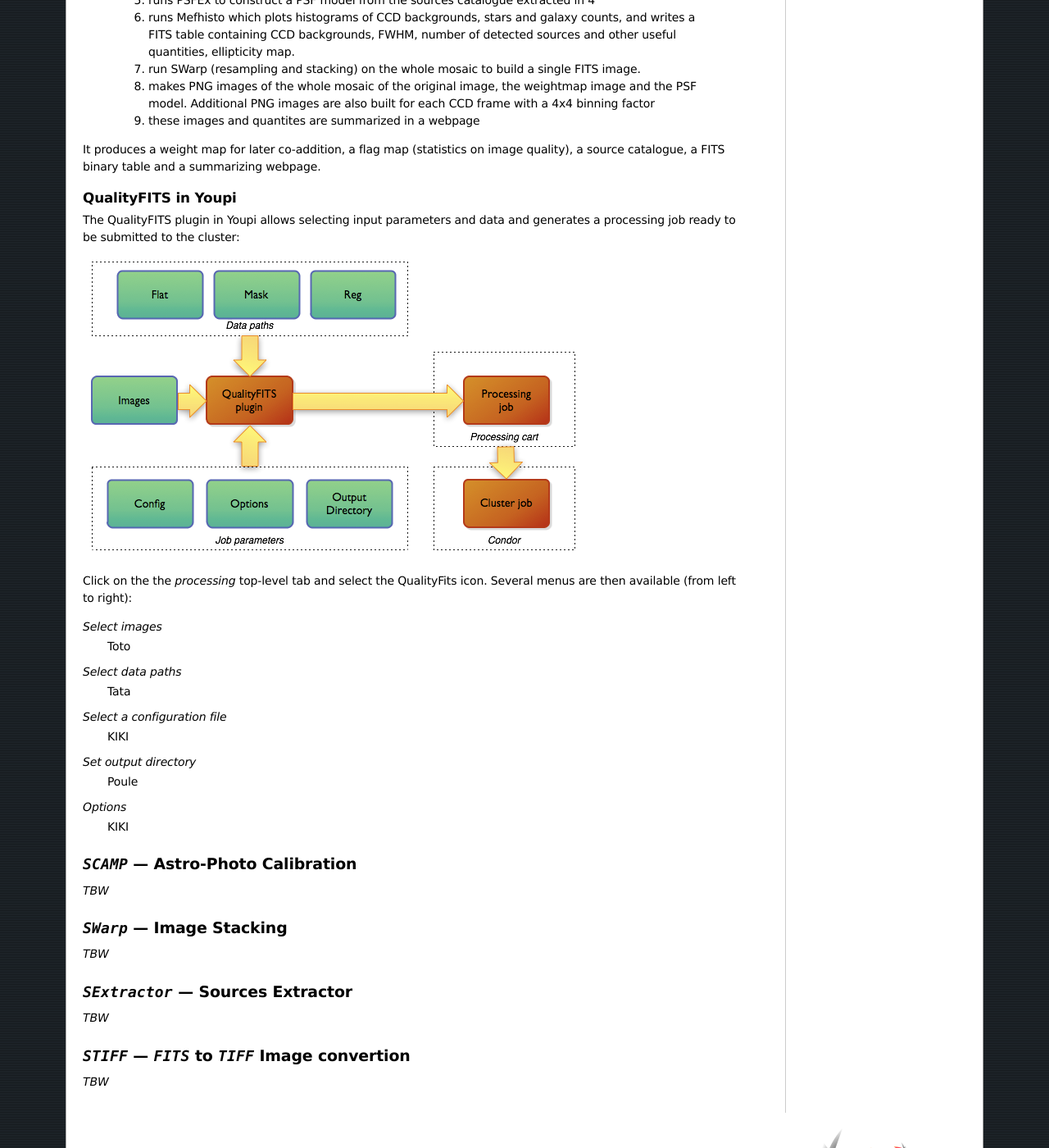
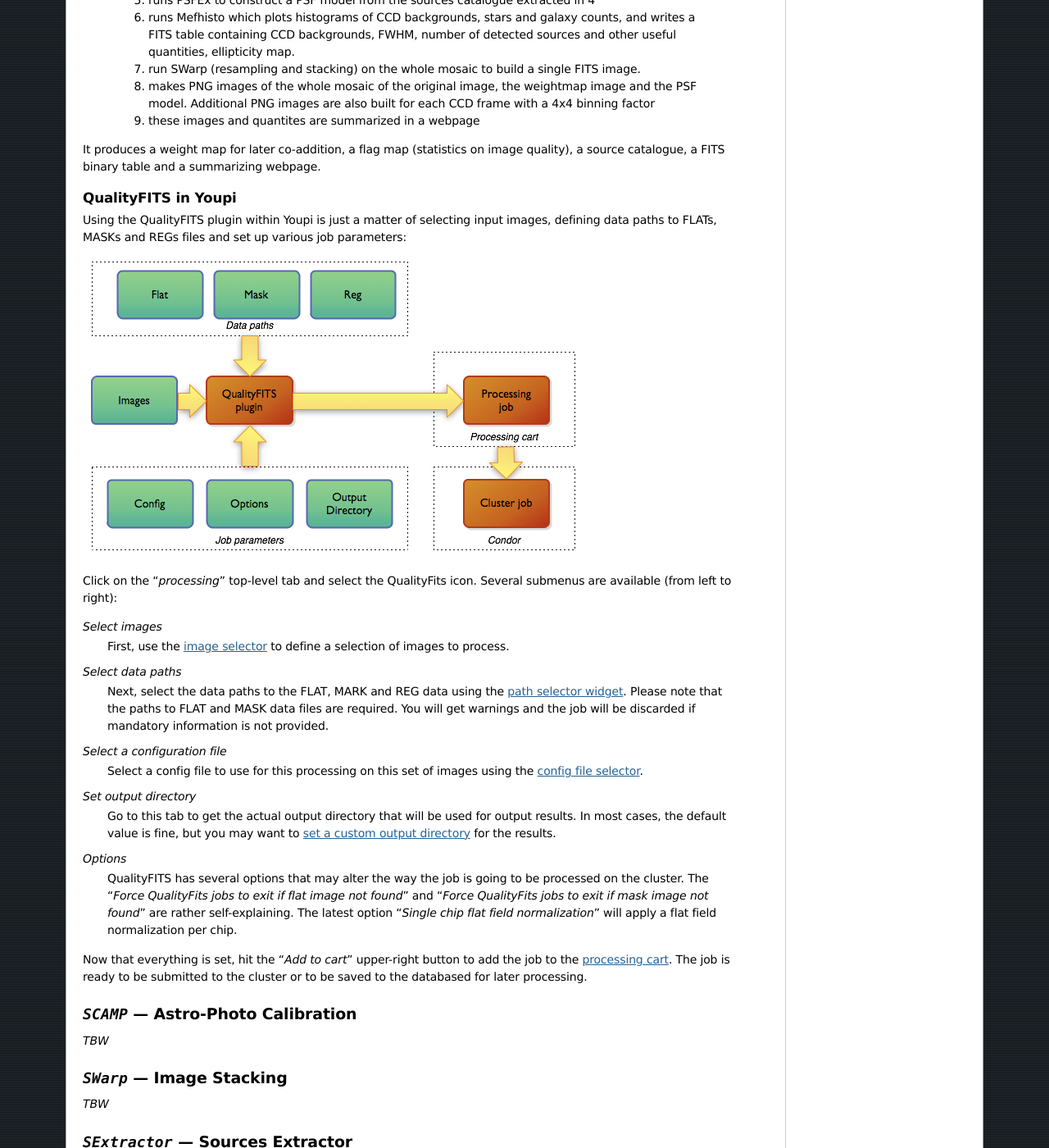
Before and after one commit to gotsunami/Youpi, a Sphinx documentation site: the page built from doc/handbook/source/processing.txt, in a window 1280 px wide and 1400 px high, scrolled down 11538 px. Shown: the whole window at 82% size. Built offline with Sphinx 7.4.7, drawn with Linux system fonts in a browser that asks for light colours; formulas are drawn with MathJax 3; the version number could not be read and is left out.

Commit message:
Handbook: QFits section complete

```diff
--- a/doc/handbook/source/processing.txt
+++ b/doc/handbook/source/processing.txt
@@ -416,29 +416,40 @@ catalogue, a FITS binary table and a summarizing webpage.
 QualityFITS in Youpi
 --------------------
 
-The QualityFITS plugin in Youpi allows selecting input parameters and data and generates a
-processing job ready to be submitted to the cluster:
+Using the QualityFITS plugin within Youpi is just a matter of selecting input images, defining data
+paths to FLATs, MASKs and REGs files and set up various job parameters:
 
 .. image:: figures/youpi-qfits.png
 
-Click on the the *processing* top-level tab and select the QualityFits icon. Several menus are
-then available (from left to right):
+Click on the "*processing*" top-level tab and select the QualityFits icon. Several submenus are
+available (from left to right):
 
 *Select images*
-    Toto
+    First, use the :ref:`image selector <image_selector_section>` to define a selection of images to process.
 
 *Select data paths*
-    Tata
+    Next, select the data paths to the FLAT, MARK and REG data using the :ref:`path selector widget <data_path_selector>`.
+    Please note that the paths to FLAT and MASK data files are required. You will get warnings and the job
+    will be discarded if mandatory information is not provided.
 
 *Select a configuration file*
-    KIKI
+    Select a config file to use for this processing on this set of images using the
+    :ref:`config file selector <config_path_selector>`.
 
 *Set output directory*
-    Poule
+    Go to this tab to get the actual output directory that will be used for output results. In most cases,
+    the default value is fine, but you may want to :ref:`set a custom output directory <output_dir_selector>`
+    for the results.
 
 *Options*
-    KIKI
+    QualityFITS has several options that may alter the way the job is going to be processed on the
+    cluster. The "*Force QualityFits jobs to exit if flat image not found*" and "*Force QualityFits jobs
+    to exit if mask image not found*" are rather self-explaining. The latest option "*Single chip flat
+    field normalization*" will apply a flat field normalization per chip.
 
+Now that everything is set, hit the "*Add to cart*" upper-right button to add the job to the
+:ref:`processing cart <the_processing_cart>`. The job is ready to be submitted to the cluster or to
+be saved to the databased for later processing.
 
 .. _proc_scamp:
 
```
